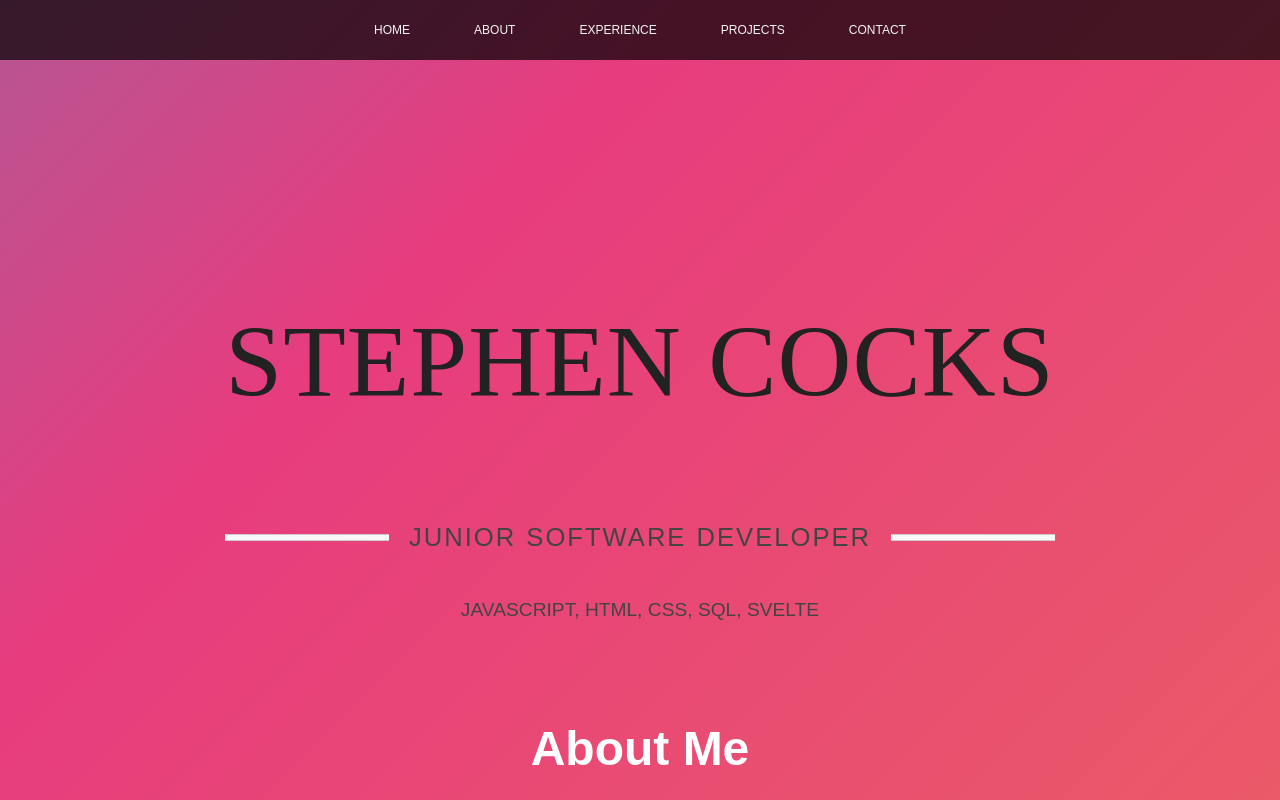
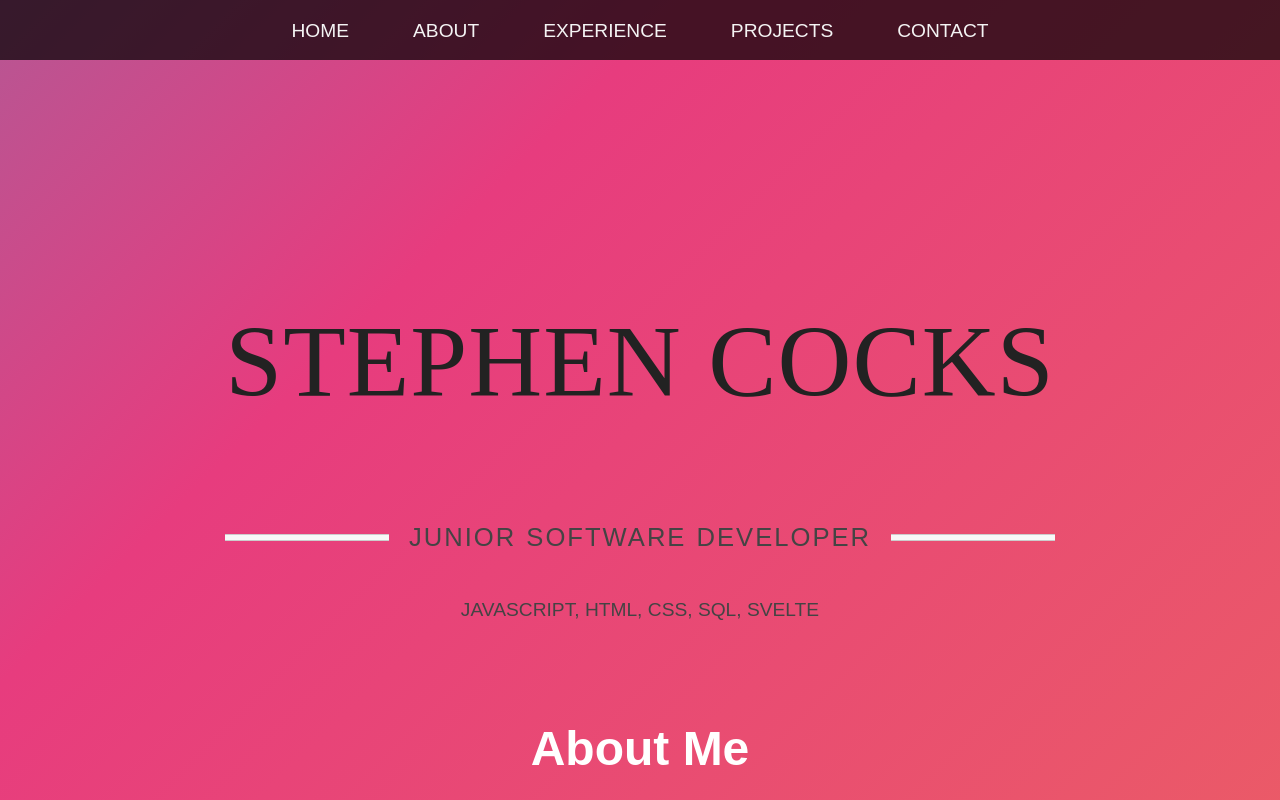
Before and after one commit to Stephen2501/Portfolio, a React (Create React App) app in the folder portfolio/: page / in a window 1280 px wide. Built offline with nearby package versions, Linux system fonts and the light colour scheme.

Commit message:
changed again

```diff
--- a/portfolio/src/App.css
+++ b/portfolio/src/App.css
@@ -108,7 +108,7 @@ body {
 	text-decoration: none;
 	text-transform: uppercase;
 	color: #f4f4f4;
-	font-size: 1.5vh;
+	font-size: 1.5vmax;
 }
 
 
```
